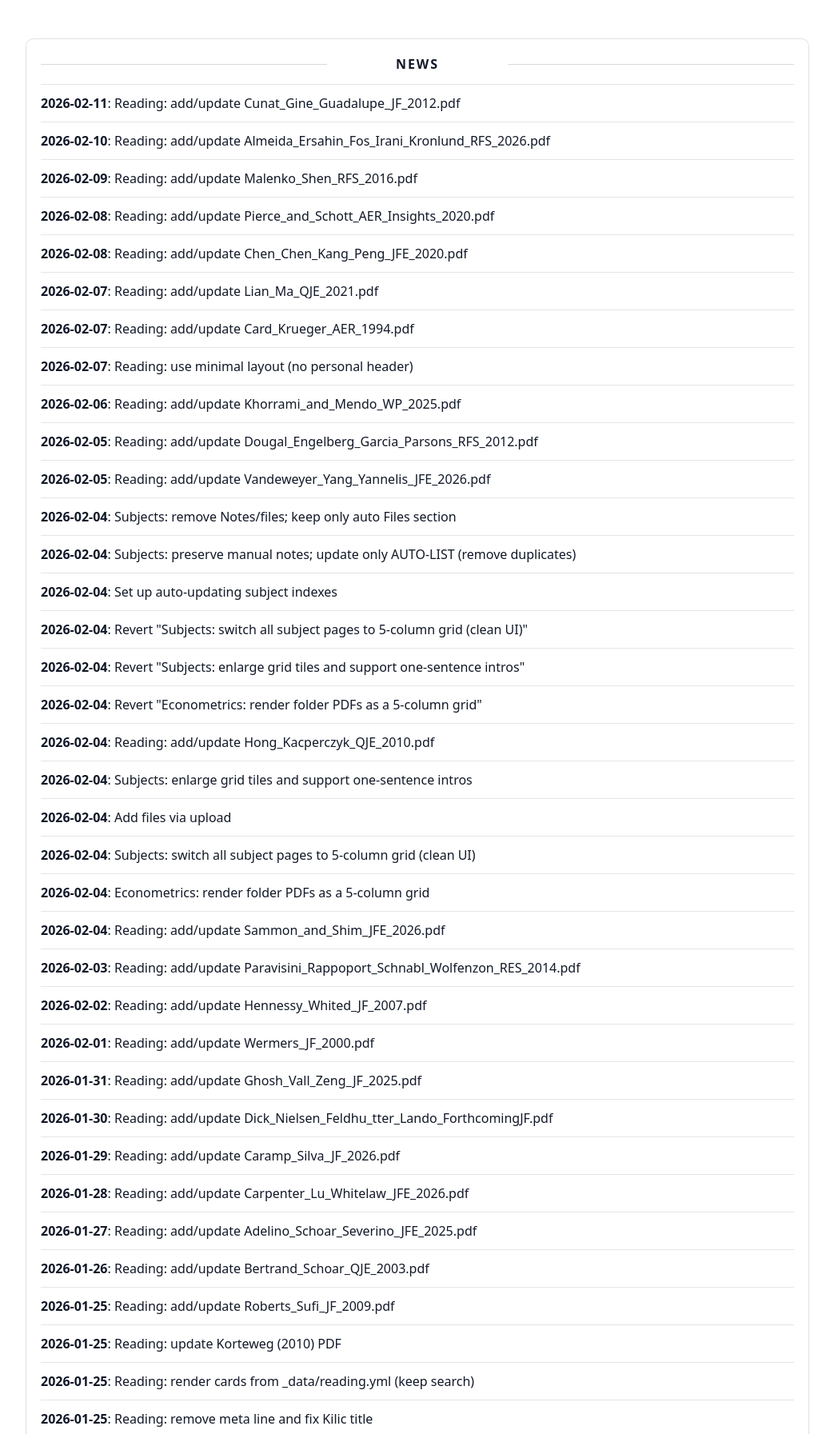
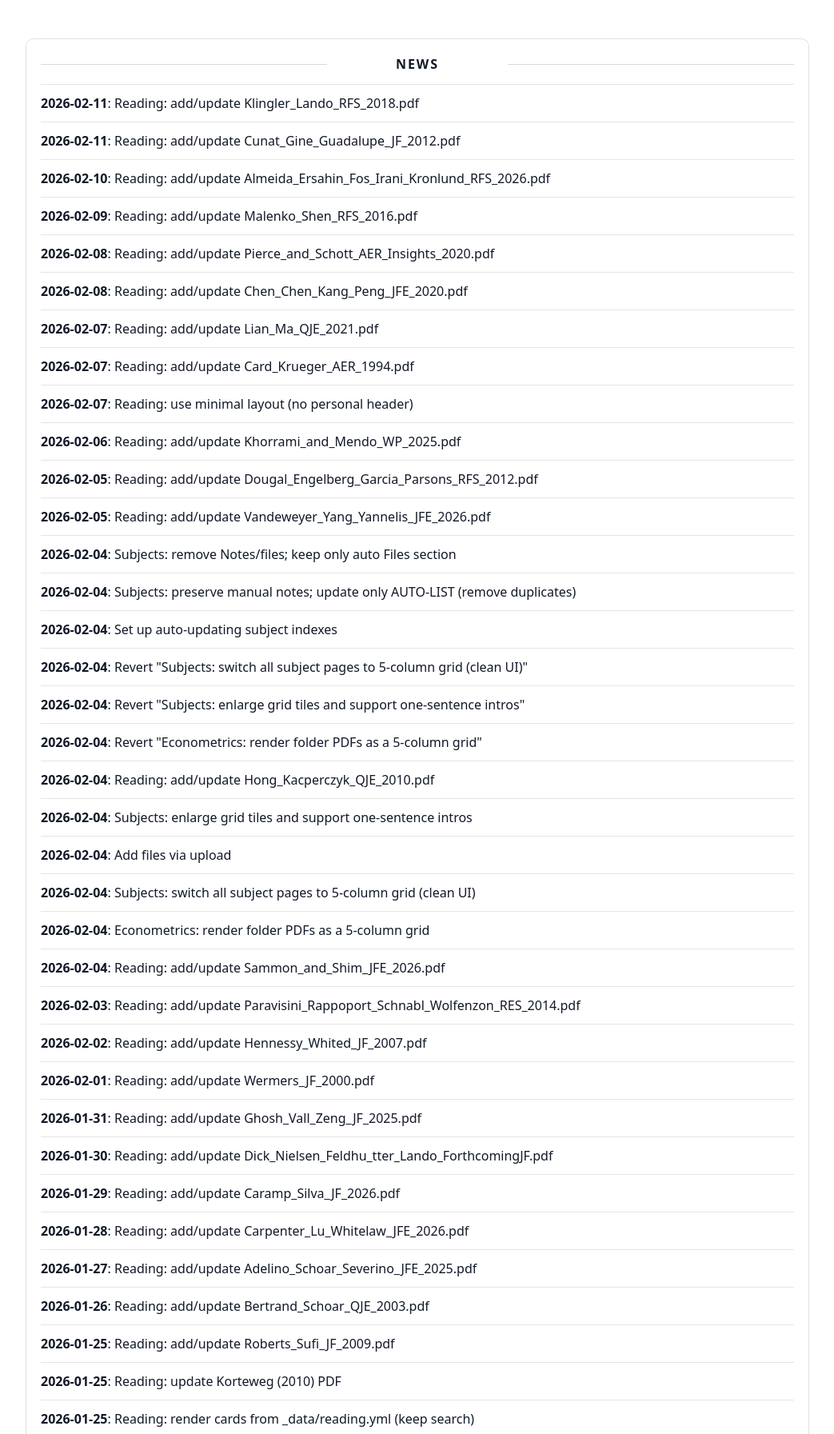
Before and after one commit to yaxinzn/study-archive, a Jekyll site: the page built from updates/index.md, in a window 1280 px wide, cut to the strip 476-2269 px from the top of the page. Shown: the whole strip at 80% size, without its empty margins (118-1161 px from the left). Built offline with Jekyll 4.4.1, drawn with Linux system fonts in a browser that asks for light colours; some of the changed text lies outside the part shown.

Commit message:
chore: update NEWS feed

```diff
--- a/_data/news.yml
+++ b/_data/news.yml
@@ -1,4 +1,7 @@
 # Auto-generated update history (sorted newest -> oldest). Do not edit manually.
+- ts: "1770807993"
+  date: "2026-02-11"
+  title: "Reading: add/update Klingler_Lando_RFS_2018.pdf"
 - ts: "1770798631"
   date: "2026-02-11"
   title: "Reading: add/update Cunat_Gine_Guadalupe_JF_2012.pdf"
```
